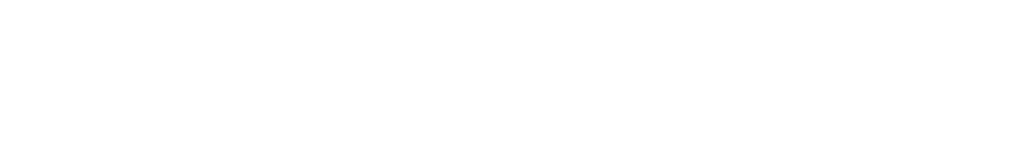
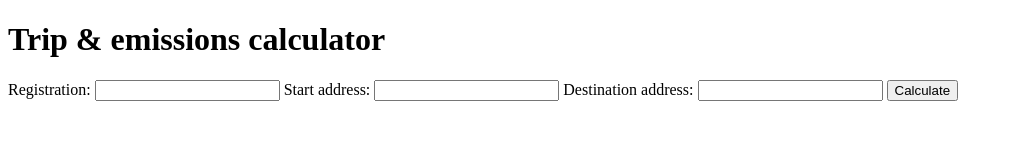
Before and after one commit to OHart95/Emissions-Tracker, a plain HTML site: page index.html in a window 1280 px wide. Shown: the whole page, without its empty margins (0-1013 px from the left). Drawn offline with Linux system fonts and the light colour scheme.

Commit message:
add basic HTML elements

```diff
--- a/index.html
+++ b/index.html
@@ -7,7 +7,22 @@
     <title>Document</title>
 </head>
 <body>
+    <h1>Trip & emissions calculator</h1>
 
+    <form>
+        <label for="reg">Registration:</label>
+        <input type="text" id="reg" name="reg" required>
+
+        <label for="start">Start address:</label>
+        <input type="text" id="start" name="start" required>
+
+        <label for="destination">Destination address:</label>
+        <input type="text" id="destination" name="destination" required>
+
+        <button type="submit">Calculate</button>
+    </form>
+
+    <div id="map"></div>
 
     <script src="assets/app.js"></script>
 </body>
```
